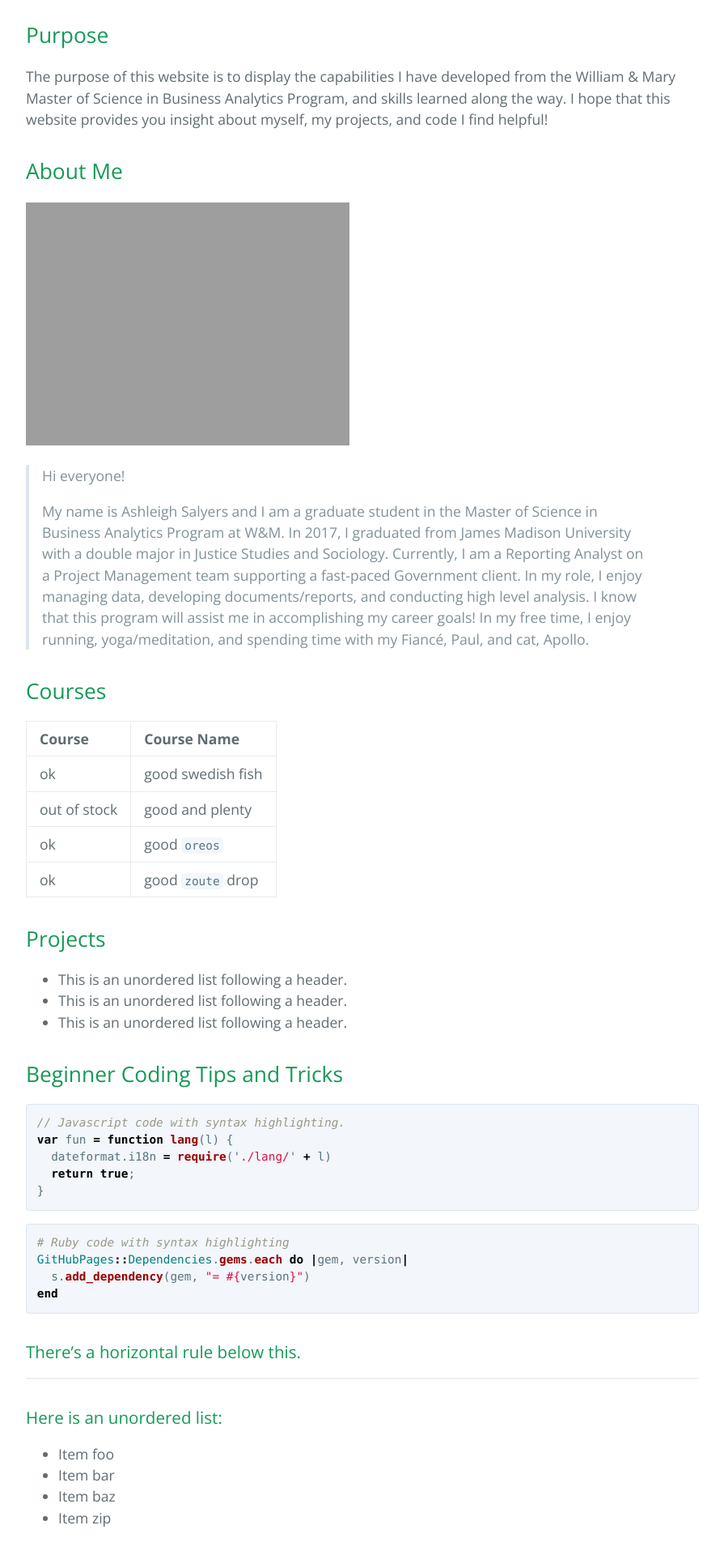
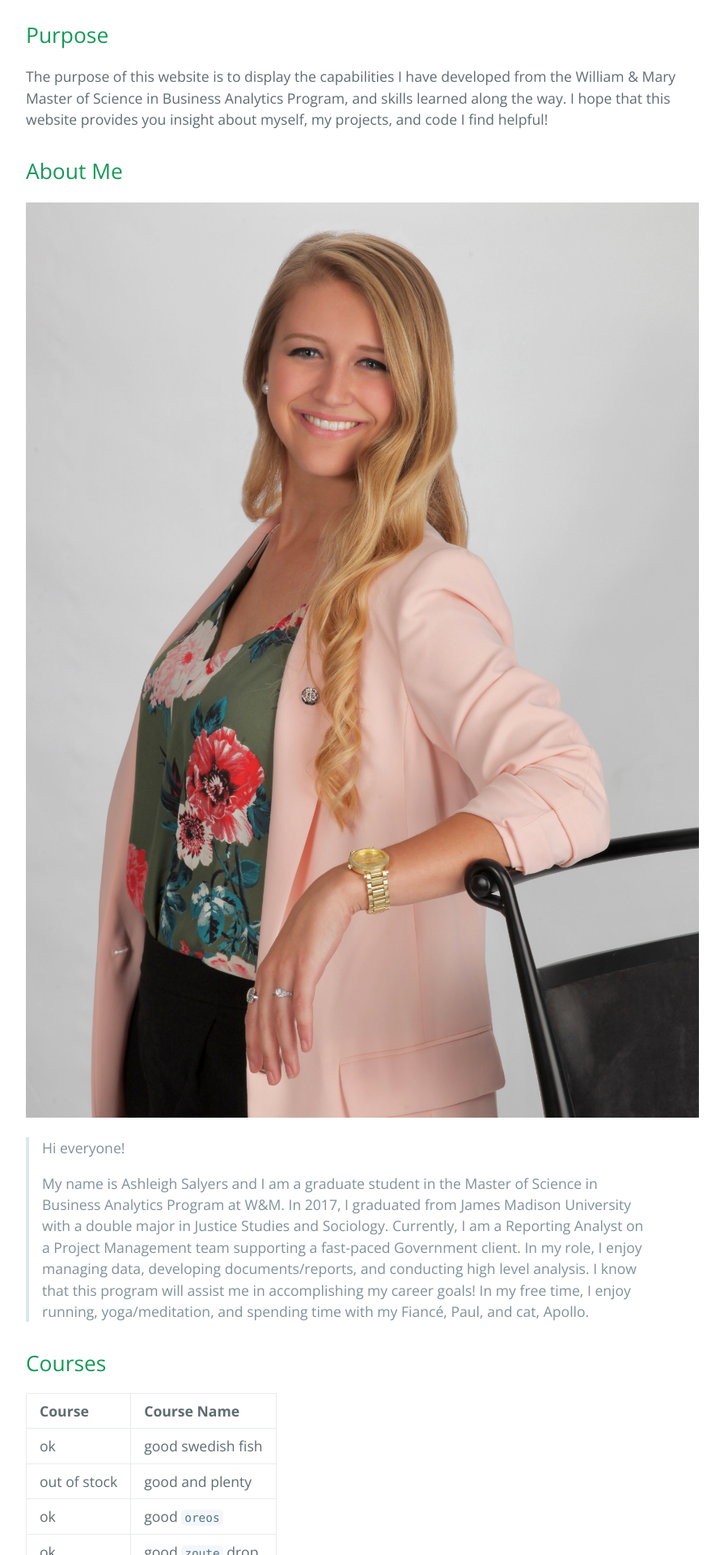
Before and after one commit to salyersashleigh/salyersashleigh.github.io, a Jekyll site: the page built from index.md, in a window 1280 px wide. Shown: the part 465-2385 px from the top of the page at 81% size, without its empty margins (192-1087 px from the left). Built offline with Jekyll 4.4.1, drawn with Linux system fonts in a browser that asks for light colours; our own code applies the rules of GitHub Pages for plain Markdown files.

Commit message:
Update index.md

```diff
--- a/index.md
+++ b/index.md
@@ -12,7 +12,7 @@ The purpose of this website is to display the capabilities I have developed from
 
 ## About Me
 
-![Me](\WMPICS\Ashleigh_Salyers.JPG = 250x250)
+![Me](\WMPICS\Ashleigh_Salyers.JPG)
 
 > Hi everyone!
 >
```
